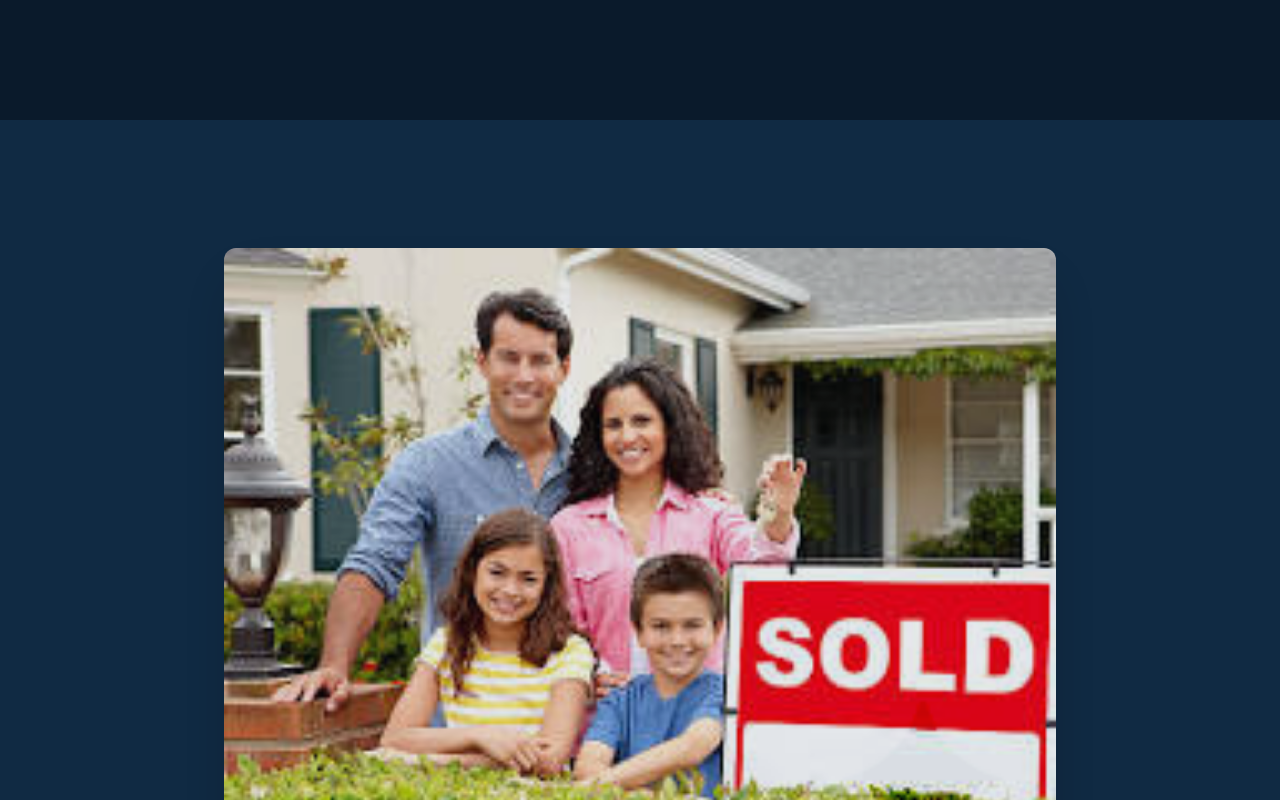
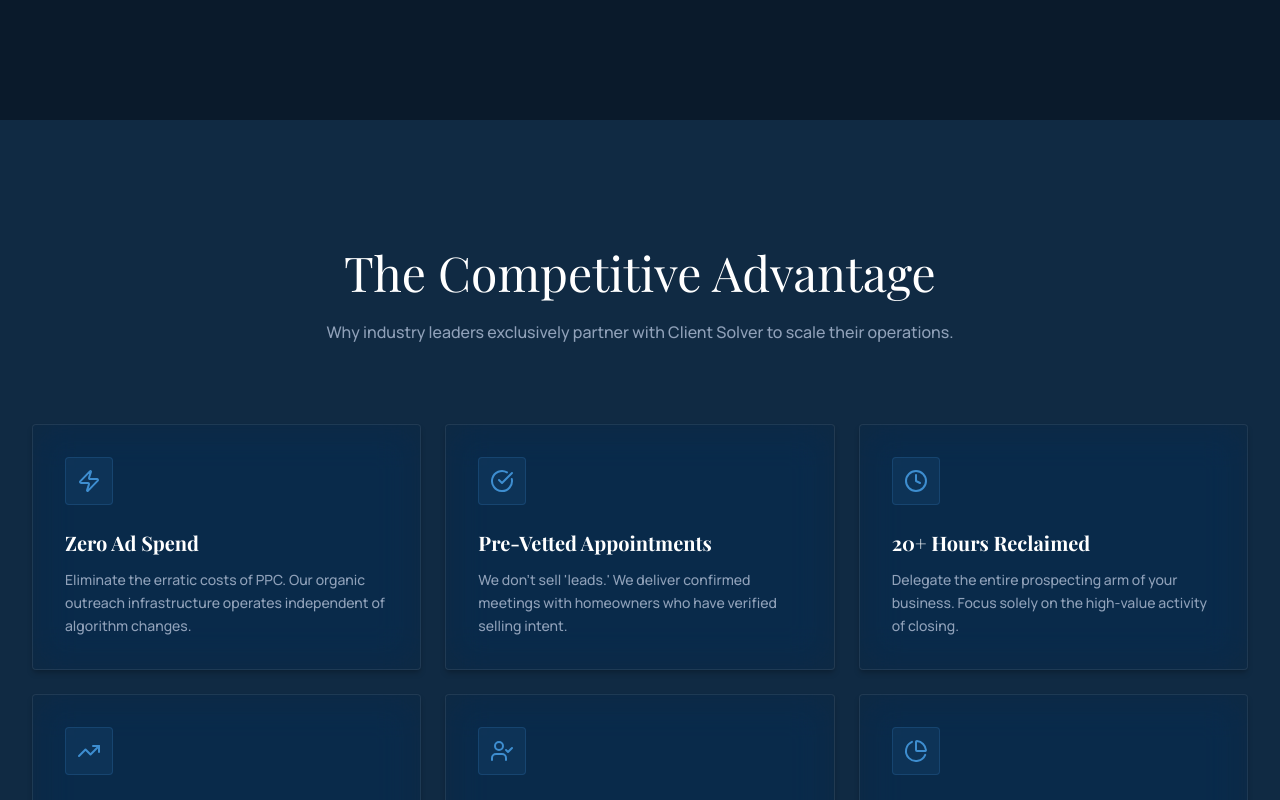
Before and after one commit to omize10/client-solver, a Next.js app: page / in a window 1280 px wide. Shown: the part 2140-2940 px from the top of the page. Built offline with nearby package versions, Linux system fonts and the light colour scheme; a web font is replaced by a local one.

Commit message:
Updated page.tsx

```diff
--- a/app/page.tsx
+++ b/app/page.tsx
@@ -186,21 +186,6 @@ export default function Home() {
                   </div>
                 </div>
               </div>
-            </div>
-          </div>
-        </section>
-
-        {/* Family Success Image */}
-        <section className="section-padding relative bg-primary/20">
-          <div className="max-w-4xl mx-auto px-4 sm:px-6 lg:px-8">
-            <div className="reveal">
-              <Image
-                src="/assets/images2-nomarkai.png"
-                alt="Family with Sold Sign"
-                width={600}
-                height={400}
-                className="w-full h-auto rounded-xl shadow-2xl opacity-90 hover:opacity-100 transition-opacity duration-700 object-cover"
-              />
             </div>
           </div>
         </section>
```
